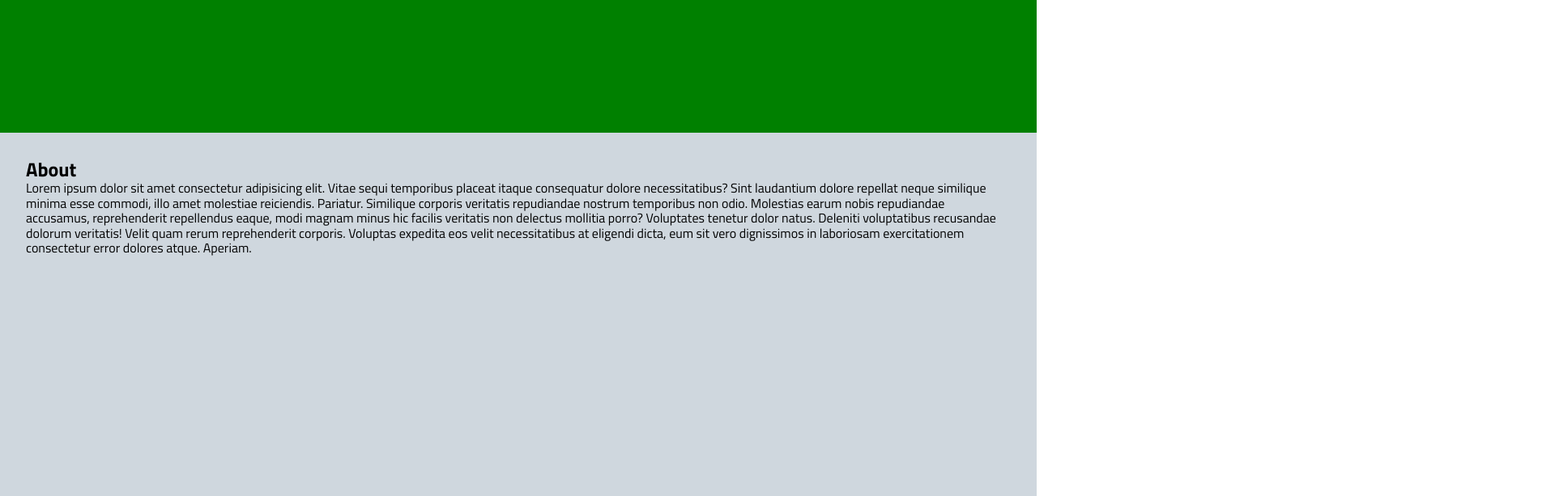
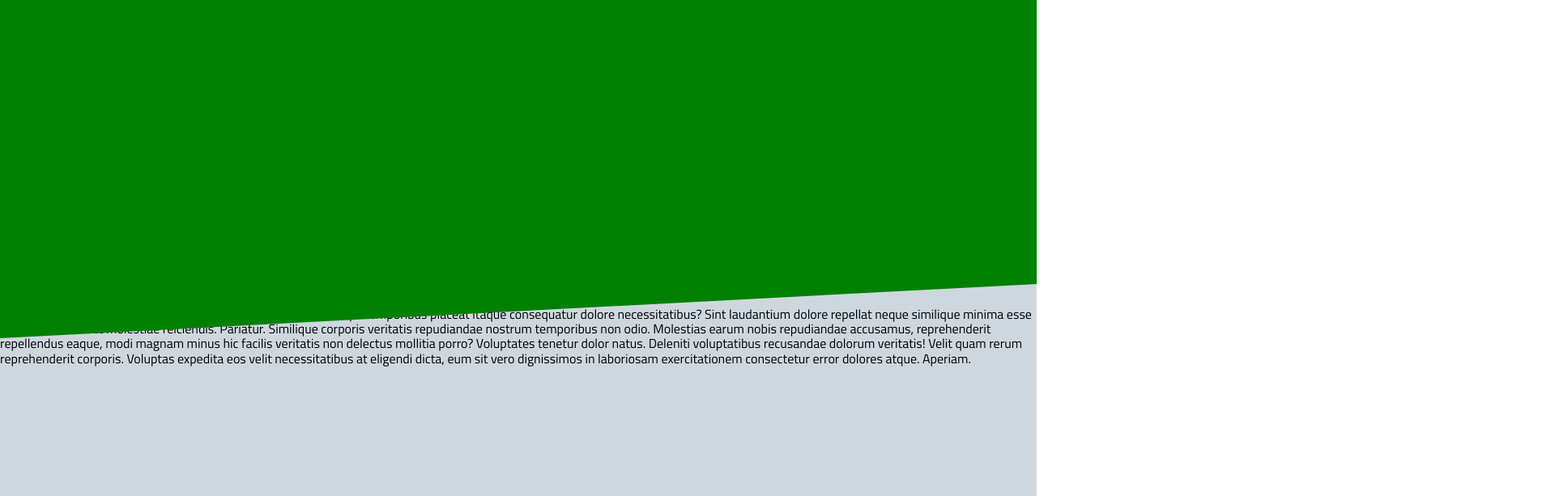
Before and after one commit to evancp87/portfolio, a React (Create React App) app in the folder client/: page / in a window 1280 px wide. Shown: the part 2184-2797 px from the top of the page at 81% size, 1920 px wide, since content can reach past the window. Built offline with nearby package versions, Linux system fonts and the light colour scheme.

Commit message:
skews scss folder deleted, node modules updated

```diff
--- a/client/src/styles/style.css
+++ b/client/src/styles/style.css
@@ -357,6 +357,10 @@ a {
   text-decoration: none;
 }
 
+main {
+  max-width: 1600px;
+}
+
 .projects-link {
   --clr-neon: hsl(317 100% 54%);
   --clr-bg: hsl(323 21% 16%);
@@ -375,16 +379,45 @@ a {
   width: 100vw;
   height: 100vh;
   background-color: green;
+  position: relative;
+  z-index: 9;
+}
+.skills:after {
+  content: "";
+  width: 100vw;
+  height: 100vh;
+  position: absolute;
+  background: inherit;
+  z-index: -1;
+  bottom: 0;
+  transform-origin: right bottom;
+  transform: skewY(-3deg);
+}
+
+.projects-section {
+  background-color: red;
+  position: relative;
+  z-index: 10;
+}
+.projects-section:after {
+  content: "";
+  width: 100vw;
+  height: 100vh;
+  position: absolute;
+  background: inherit;
+  z-index: -1;
+  bottom: 0;
+  transform-origin: left bottom;
+  transform: skewY(3deg);
 }
 
 .projects {
-  width: calc((100% - 30px) * 4);
   display: flex;
   flex-direction: column;
 }
 .projects .project {
   display: flex;
-  flex-direction: row;
+  flex-direction: column;
   justify-content: space-between;
 }
 .projects .project .proj-img {
@@ -393,6 +426,20 @@ a {
   max-width: 300px;
   aspect-ratio: 2/1;
   height: 300px;
+}
+
+.proj-details {
+  position: absolute;
+  top: 0;
+  left: 0;
+  bottom: 0;
+  right: 0;
+  background: red;
+  transition: opacity 0.2s, visibility 0.4s;
+}
+.proj-details:hover {
+  visibility: visible;
+  opacity: 1;
 }
 
 .proj-description {
@@ -408,19 +455,25 @@ a {
   display: flex;
   justify-content: center;
   align-items: center;
-  background-color: transparent;
+  background-color: green;
   position: fixed;
-  width: 100%;
+  width: 100vw;
   top: 0;
   left: 0;
   border-bottom: 1px solid #000;
   height: 100px;
   overflow: hidden;
+  z-index: 11;
 }
 .navigation .logo {
   display: flex;
   justify-content: space-between;
 }
+.navigation .nav-items {
+  display: contents;
+  margin-right: 1em;
+}
+
 .App .sidebar {
   width: 25%;
   height: 100vh;
@@ -432,9 +485,24 @@ a {
   width: 100vw;
   height: 100vh;
   background-color: #ffff;
+  display: flex;
+  flex-direction: column;
+  justify-content: center;
+  align-items: center;
+}
+.ftr .ftr-intro {
+  display: contents;
 }
 
-.ftr-avatar {
+.ftr-container {
+  position: relative;
+  width: 300px;
+  height: 300px;
+  border-radius: 50%;
+  background-color: #fff;
+}
+.ftr-container > .ftr-avatar {
+  position: absolute;
   max-width: 300px;
   height: auto;
   border-radius: 50%;
@@ -464,8 +532,31 @@ a {
 .about {
   width: 100vw;
   height: 100vh;
-  padding: 2rem;
   background-color: #cfd7de;
+  position: relative;
+  z-index: 8;
+}
+.about:before {
+  content: "";
+  width: 100vw;
+  height: 100vh;
+  position: absolute;
+  background: inherit;
+  z-index: -1;
+  bottom: 0;
+  transform-origin: left bottom;
+  transform: skewY(3deg);
+}
+.about:after {
+  content: "";
+  width: 100vw;
+  height: 100vh;
+  position: absolute;
+  background: inherit;
+  z-index: -1;
+  bottom: 0;
+  transform-origin: right bottom;
+  transform: skewY(-3deg);
 }
 
 /*# sourceMappingURL=style.css.map */
```
Also changed, not shown: client/src/styles/layouts/_skews.scss (deleted, +0 -43 lines), client/src/styles/layouts/_slanted-sections.scss (added, +18 -0 lines), client/public/Images/Bricks.jpg (added), 1 other file (tests, documents, lock files or other folders).
